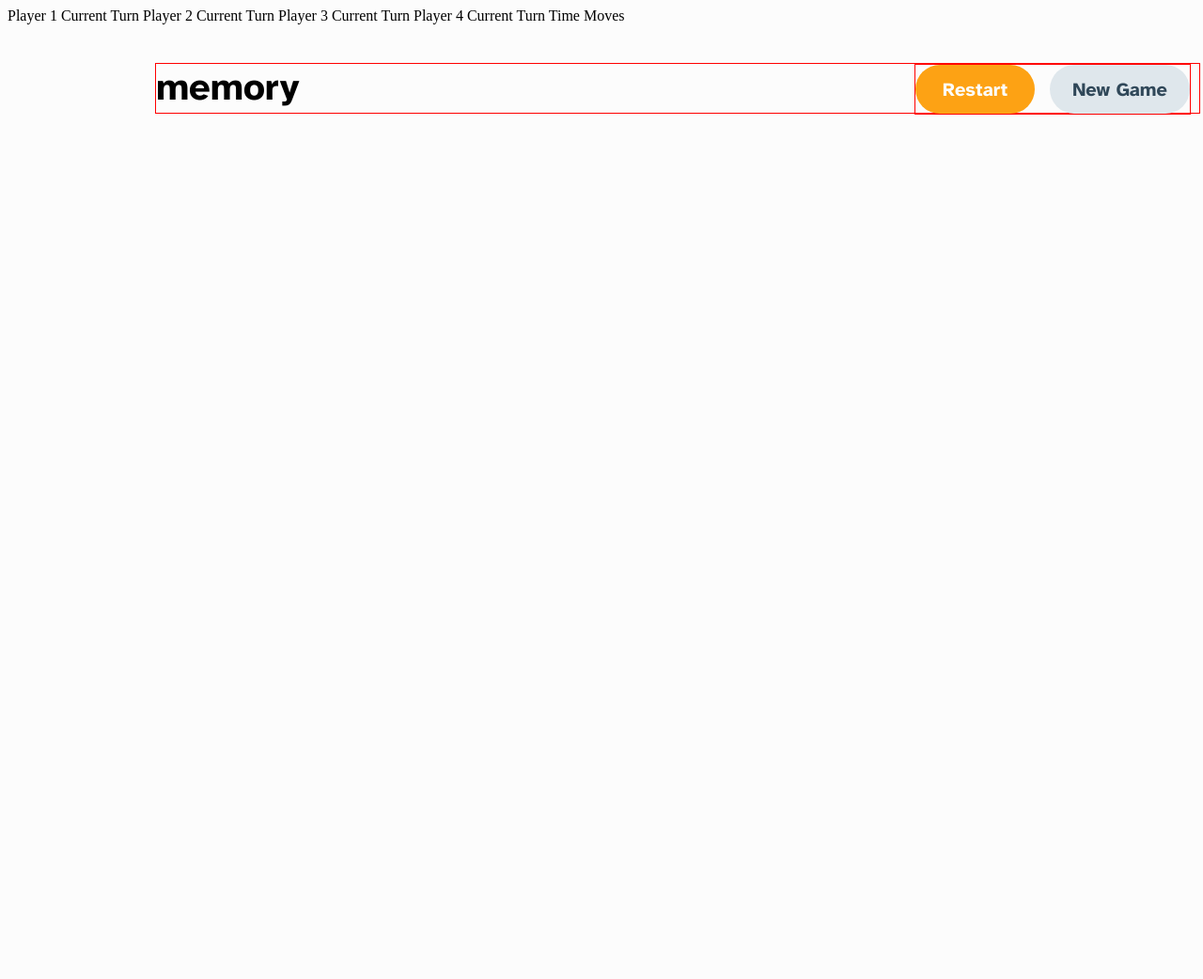
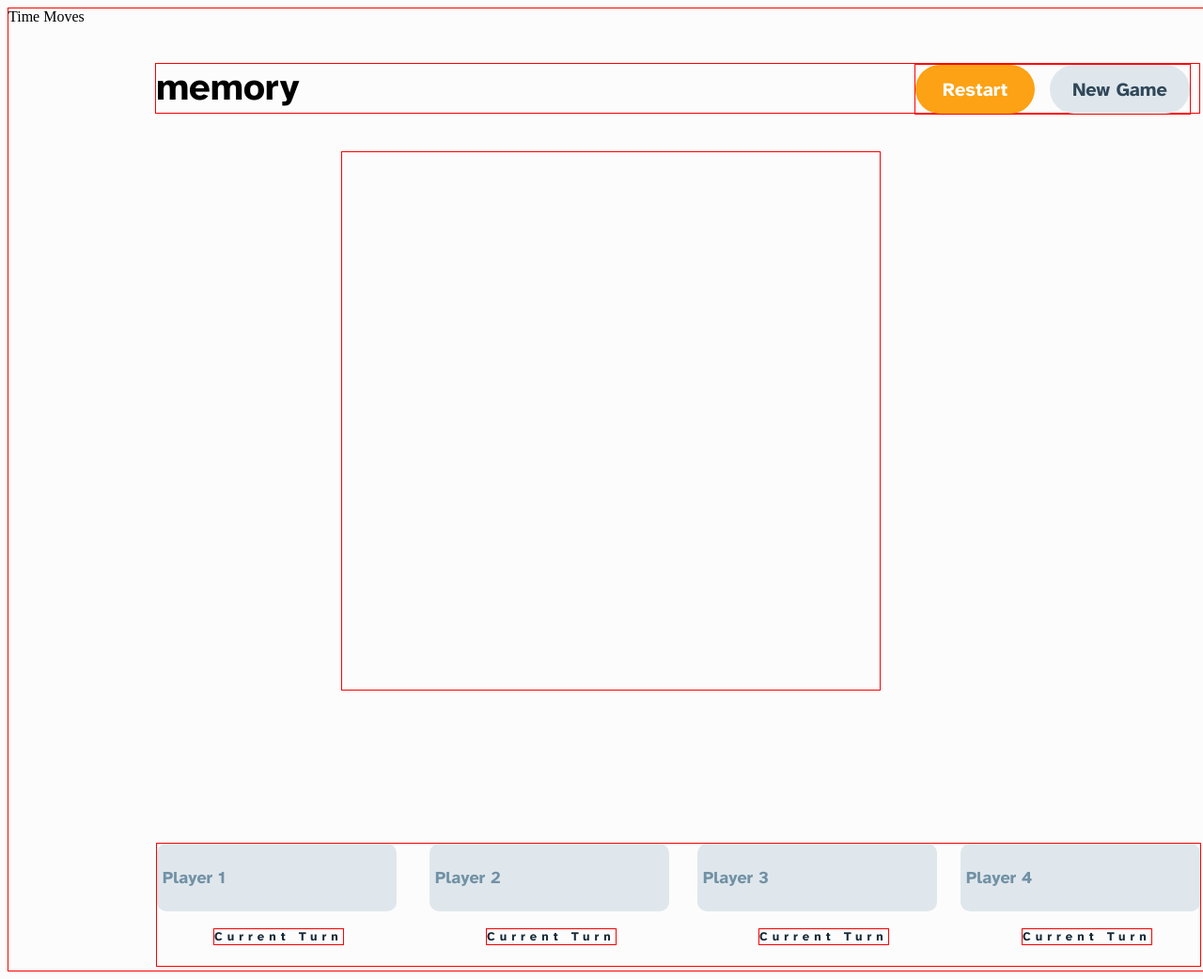
Before and after one commit to Gabzz1/memory-game, a plain HTML site: page index.html in a window 1280 px wide. Shown: the top 1042 px of the page at 94% size. Drawn offline with Linux system fonts and the light colour scheme.

Commit message:
added more structure to gameboard using html and css

```diff
--- a/index.html
+++ b/index.html
@@ -59,27 +59,36 @@
         <button type="submit" id="restart-btn">Restart</button>
         <button type="submit" id="new-game-btn">New Game</button>
       </div>
+    <div class="wrapper">
+
+    </div>
+    <!-- Multiplayer scores start -->
+    <div class="stats-container">
+        <button type="submit" id="player1">Player 1
+          <!-- P1 score -->
+          <div id="moves-count"></div>
+        </button>
+        <div id="current-turn">Current Turn</div>
+        <button type="submit" id="player2">Player 2
+          <!-- P2 score -->
+          <div id="moves-count"></div>
+        </button>
+        <p id="current-turn2">Current Turn</p>
+      <button type="submit" id="player3">Player 3
+        <!-- P3 score -->
+        <div id="moves-count"></div>
+      </button>
+      <p id="current-turn3">Current Turn</p>
+      <button type="submit" id="player4">Player 4
+        <!-- P4 score -->
+        <div id="moves-count"></div>
+      </button>
+      <p id="current-turn4">Current Turn</p>
+    </div>
     </div>
 
   </div>
-
-  <!-- Multiplayer scores start -->
-
-  Player 1
-  <!-- P1 score -->
-  Current Turn
-
-  Player 2
-  <!-- P2 score -->
-  Current Turn
-
-  Player 3
-  <!-- P3 score -->
-  Current Turn
-
-  Player 4
-  <!-- P4 score -->
-  Current Turn
+  <!-- Game board end -->
 
   <!-- Multiplayer scores start -->
 
--- a/style.css
+++ b/style.css
@@ -9,6 +9,7 @@ body{
     width: 1440px;
     height: 1024px;
     background: #FCFCFC;
+    border: 1px solid red;
 }
 
 .setupStart-container{
@@ -324,3 +325,160 @@ h3 {
     text-align: center;
     color: #304859;
 }
+.wrapper {
+    position: absolute;
+    box-sizing: content-box;
+    width: 572px;
+    height: 572px;
+    background-color: #FCFCFC;
+    transform: translate(-50%, -50%);
+    left: 484px;
+    top: 380px;
+    border: 1px solid red;
+}
+.stats-container {
+    position: absolute;
+    width: 1110px;
+    height: 130px;
+    top: 829px;
+    border: 1px solid red;
+}
+#player1{
+    position: absolute;
+    width: 255px;
+    height: 72px;
+    text-align: left;
+    font-family: 'Atkinson Hyperlegible';
+    font-style: normal;
+    font-weight: 700;
+    font-size: 18px;
+    line-height: 22px;
+    color: #7191A5;
+    background: #DFE7EC;
+    border-radius: 10px;
+    border-width: 0px;
+}
+#player2{
+    position: absolute;
+    width: 255px;
+    height: 72px;
+    left: 290px;
+    bottom: 58px;
+    text-align: left;
+    font-family: 'Atkinson Hyperlegible';
+    font-style: normal;
+    font-weight: 700;
+    font-size: 18px;
+    line-height: 22px;
+    color: #7191A5;
+    background: #DFE7EC;
+    border-radius: 10px;
+    border-width: 0px;
+}
+#player3{
+    position: absolute;
+    width: 255px;
+    height: 72px;
+    left: 575px;
+    bottom: 58px;
+    text-align: left;
+    font-family: 'Atkinson Hyperlegible';
+    font-style: normal;
+    font-weight: 700;
+    font-size: 18px;
+    line-height: 22px;
+    color: #7191A5;
+    background: #DFE7EC;
+    border-radius: 10px;
+    border-width: 0px;
+}
+#player4{
+    position: absolute;
+    width: 255px;
+    height: 72px;
+    left: 855px;
+    bottom: 58px;
+    text-align: left;
+    font-family: 'Atkinson Hyperlegible';
+    font-style: normal;
+    font-weight: 700;
+    font-size: 18px;
+    line-height: 22px;
+    color: #7191A5;
+    background: #DFE7EC;
+    border-radius: 10px;
+    border-width: 0px;
+}
+#moves-count{
+    position: absolute;
+    font-family: 'Atkinson Hyperlegible';
+    font-style: normal;
+    font-weight: 700;
+    font-size: 32px;
+    line-height: 40px;
+    text-align: right;
+    color: #304859;
+}
+#current-turn {
+    position: absolute;
+    top: 90px;
+    left: 60px;
+    font-family: 'Atkinson Hyperlegible';
+    font-style: normal;
+    font-weight: 700;
+    font-size: 13px;
+    line-height: 16px;
+    text-align: center;
+    letter-spacing: 5px;
+    color: #152938;
+    border: 1px solid red;
+}
+#current-turn2 {
+    position: absolute;
+    top: 77px;
+    left: 350px;
+    font-family: 'Atkinson Hyperlegible';
+    font-style: normal;
+    font-weight: 700;
+    font-size: 13px;
+    line-height: 16px;
+    text-align: center;
+    letter-spacing: 5px;
+    color: #152938;
+    border: 1px solid red;
+}
+#current-turn3 {
+    position: absolute;
+    top: 77px;
+    left: 640px;
+    font-family: 'Atkinson Hyperlegible';
+    font-style: normal;
+    font-weight: 700;
+    font-size: 13px;
+    line-height: 16px;
+    text-align: center;
+    letter-spacing: 5px;
+    color: #152938;
+    border: 1px solid red;
+}
+#current-turn4 {
+    position: absolute;
+    top: 77px;
+    left: 920px;
+    font-family: 'Atkinson Hyperlegible';
+    font-style: normal;
+    font-weight: 700;
+    font-size: 13px;
+    line-height: 16px;
+    text-align: center;
+    letter-spacing: 5px;
+    color: #152938;
+    border: 1px solid red;
+}
+.current-players-turn{
+        width: 0;
+        height: 0;
+        border-left: 25px solid transparent;
+        border-right: 25px solid transparent;
+        border-bottom: 50px solid #555;
+}
```
